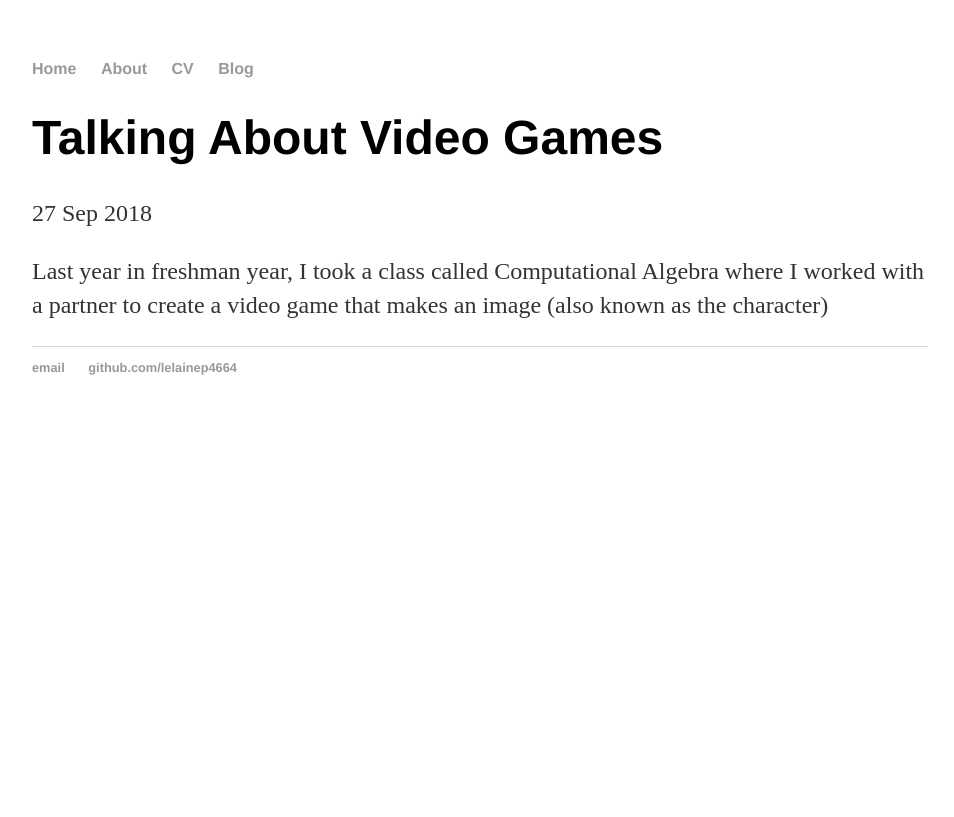
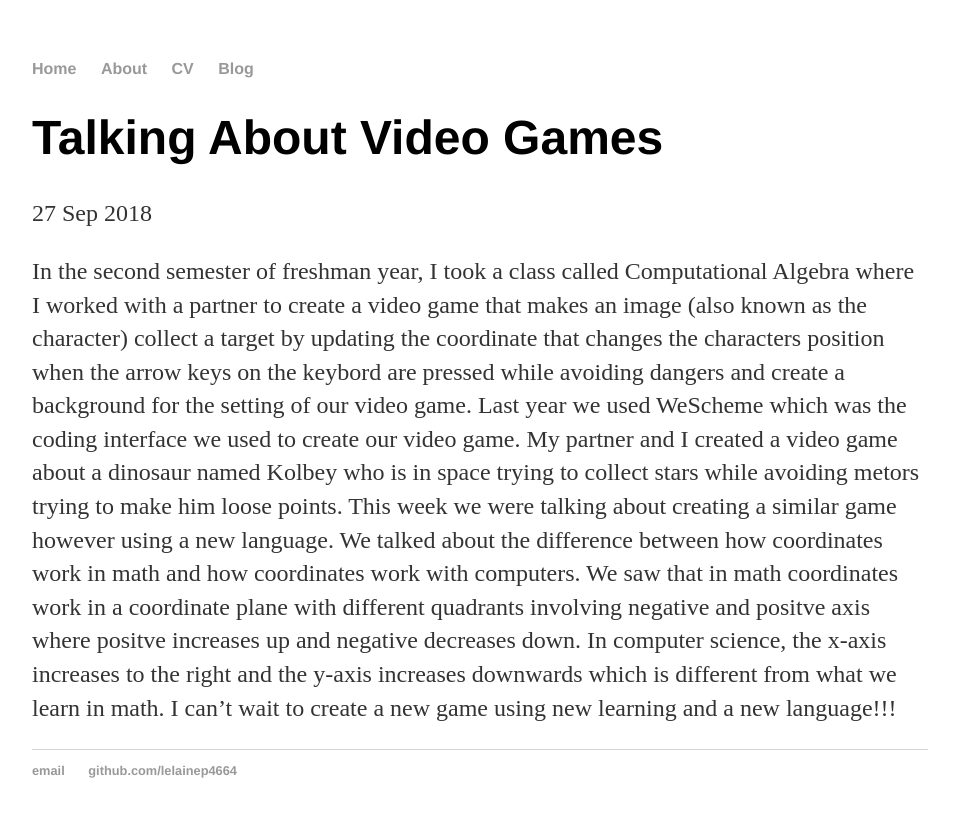
Before and after one commit to lelainep4664/lelainep4664.github.io, a Jekyll site: the page built from _posts/2018-09-27-Talking-about-video-games.md, in a window 1280 px wide. Shown: the top 817 px of the page, without its empty margins (160-1114 px from the left). Built offline with Jekyll 4.4.1, drawn with Linux system fonts in a browser that asks for light colours; our own code applies the rules of GitHub Pages for plain Markdown files.

Commit message:
Update 2018-09-27-Talking-about-video-games.md

```diff
--- a/_posts/2018-09-27-Talking-about-video-games.md
+++ b/_posts/2018-09-27-Talking-about-video-games.md
@@ -1,2 +1 @@
-
-Last year in freshman year, I took a class called Computational Algebra where I worked with a partner to create a video game that makes an image (also known as the character)
+In the second semester of freshman year, I took a class called Computational Algebra where I worked with a partner to create a video game that makes an image (also known as the character) collect a target by updating the coordinate that changes the characters position when the arrow keys on the keybord are pressed while avoiding dangers and create a background for the setting of our video game. Last year we used WeScheme which was the coding interface we used to create our video game. My partner and I created a video game about a dinosaur named Kolbey who is in space trying to collect stars while avoiding metors trying to make him loose points. This week we were talking about creating a similar game however using a new language. We talked about the difference between how coordinates work in math and how coordinates work with computers. We saw that in math coordinates work in a coordinate plane with different quadrants involving negative and positve axis where positve increases up and negative decreases down. In computer science, the x-axis increases to the right and the y-axis increases downwards which is different from what we learn in math. I can't wait to create a new game using new learning and a new language!!!
```
